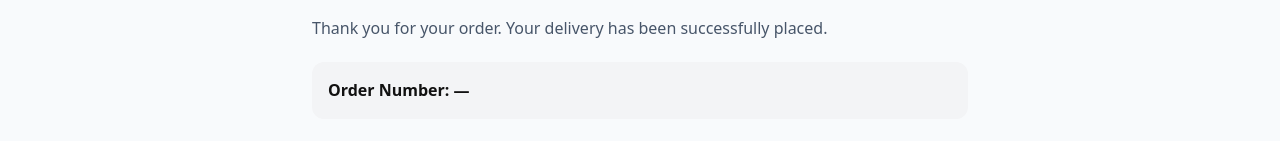
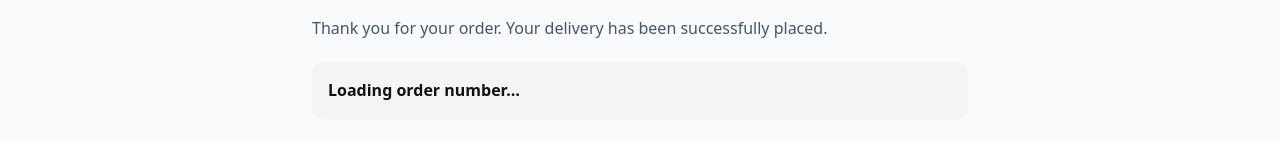
Before and after one commit to kkoly10/couranr-os, a Next.js app: page /courier/confirmation in a window 1280 px wide. Shown: the part 173-314 px from the top of the page. Built offline with nearby package versions, Linux system fonts and the light colour scheme; no server answers.

Commit message:
Update page.tsx

```diff
--- a/app/courier/confirmation/page.tsx
+++ b/app/courier/confirmation/page.tsx
@@ -1,12 +1,30 @@
 "use client";
 
-import { Suspense } from "react";
+import { Suspense, useEffect, useState } from "react";
 import { useSearchParams } from "next/navigation";
 import Link from "next/link";
 
 function ConfirmationInner() {
   const params = useSearchParams();
-  const orderNumber = params.get("orderNumber");
+  const sessionId = params.get("session_id");
+
+  const [orderNumber, setOrderNumber] = useState<string | null>(null);
+  const [error, setError] = useState<string | null>(null);
+
+  useEffect(() => {
+    if (!sessionId) return;
+
+    fetch(`/api/orders/by-session?session_id=${sessionId}`)
+      .then((r) => r.json())
+      .then((data) => {
+        if (data.error) {
+          setError(data.error);
+        } else {
+          setOrderNumber(data.orderNumber);
+        }
+      })
+      .catch(() => setError("Failed to load order details"));
+  }, [sessionId]);
 
   return (
     <div style={{ maxWidth: 720, margin: "0 auto", padding: 32 }}>
@@ -14,7 +32,7 @@ function ConfirmationInner() {
         🎉 Order received
       </h1>
 
-      <p style={{ marginTop: 12, fontSize: 16 }}>
+      <p style={{ marginTop: 12 }}>
         Thank you for your order. Your delivery has been successfully placed.
       </p>
 
@@ -27,7 +45,11 @@ function ConfirmationInner() {
           fontWeight: 700,
         }}
       >
-        Order Number: {orderNumber ?? "—"}
+        {error
+          ? error
+          : orderNumber
+          ? `Order Number: ${orderNumber}`
+          : "Loading order number…"}
       </div>
 
       <div style={{ marginTop: 24, display: "flex", gap: 12 }}>
```
